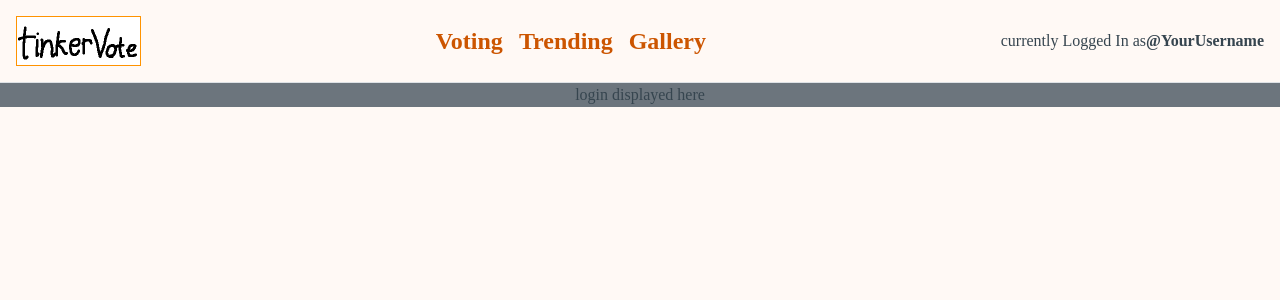
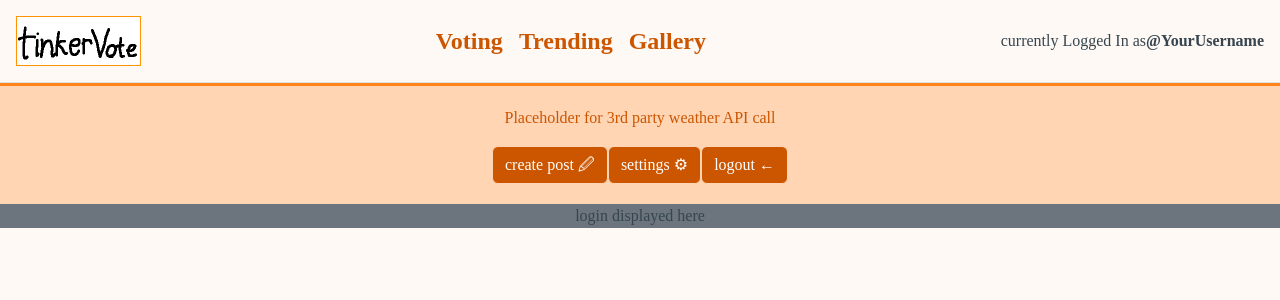
Before and after one commit to jonasbarzee/build-showcase, a React (Vite) app: page / in a window 1280 px wide. Shown: the top 300 px of the page. Built offline with nearby package versions, Linux system fonts and the light colour scheme; a web font is replaced by a local one.

Commit message:
add footer to app and footer.jsx

```diff
--- a/src/app.jsx
+++ b/src/app.jsx
@@ -7,12 +7,14 @@ import { Trending } from './trending/trending';
 import { Voting } from './voting/voting';
 import { Login } from './login/login';
 import { Header } from './components/Header';
+import { Footer } from './components/Footer';
 
 export default function App() {
     return (
 
         <BrowserRouter>
             <Header></Header>
+            <Footer></Footer>
 
             <Routes>
                 <Route path='/' element={<Login />} exact />
--- a/src/components/Footer.jsx
+++ b/src/components/Footer.jsx
@@ -1,41 +1,41 @@
+import React from 'react';
+
 export function Footer() {
     return (
         <footer>
-            <div class="continer">
-                <div class="row justify-content-center">
-                    <div class="col-md-6 col-lg-4">
+            <div className="container">
+                <div className="row justify-content-center">
+                    <div className="col-md-6 col-lg-4">
 
                         <div>
                             <p>Placeholder for 3rd party weather API call</p>
                         </div>
                         <div>
                             <dialog id="postDialog">
-                                <label class="form-label">Post your tinkering projects here</label>
-                                <textarea class="form-control">Put the text for your post here</textarea>
-                                <button type="button" id="submitPost" class="btn btn-primary">post</button>
-                                <button type="button" id="closePostDialog" class="btn btn-secondary"
-                                    onclick="document.querySelector('#postDialog').close()">close</button>
+                                <label className="form-label">Post your tinkering projects here</label>
+                                <textarea className="form-control" defaultValue="Put the text for your post here<"></textarea>
+                                <button type="button" id="submitPost" className="btn btn-primary">post</button>
+                                <button type="button" id="closePostDialog" className="btn btn-secondary"
+                                    onClick={() => document.querySelector('#postDialog').close()}>close</button>
                             </dialog>
-                            <button type="button" id="openPostDialog" class="btn btn-primary"
-                                onclick="document.querySelector('#postDialog').showModal()">create post &#128393</button>
+                            <button type="button" id="openPostDialog" className="btn btn-primary"
+                                onClick={() => document.querySelector('#postDialog').showModal()}>create post &#128393;</button>
 
                             <dialog id="settingsDialog">
                                 <p>Edit your settings here</p>
-                                <button type="button" id="closeSettingsDialog" class="btn btn-primary"
-                                    onclick="document.querySelector('#settingsDialog').close()">Close</button>
+                                <button type="button" id="closeSettingsDialog" className="btn btn-primary"
+                                    onClick={() => document.querySelector('#settingsDialog').close()}>Close</button>
                             </dialog>
-                            <button type="button" class="btn btn-primary"
-                                onclick="document.querySelector('#settingsDialog').showModal()">
-                                settings &#x2699</button>
+                            <button type="button" className="btn btn-primary"
+                                onClick={() => document.querySelector('#settingsDialog').showModal()}>
+                                settings &#x2699;</button>
 
-                            <button type="button" class="btn btn-primary" onclick="window.location.href='index.html'">
-                                logout &#8592</button>
+                            <button type="button" className="btn btn-primary" onClick={() => alert("You are now logged out")}>
+                                logout &#8592;</button>
                         </div>
                     </div>
                 </div>
             </div>
         </footer>
-
     );
-
 }
```
